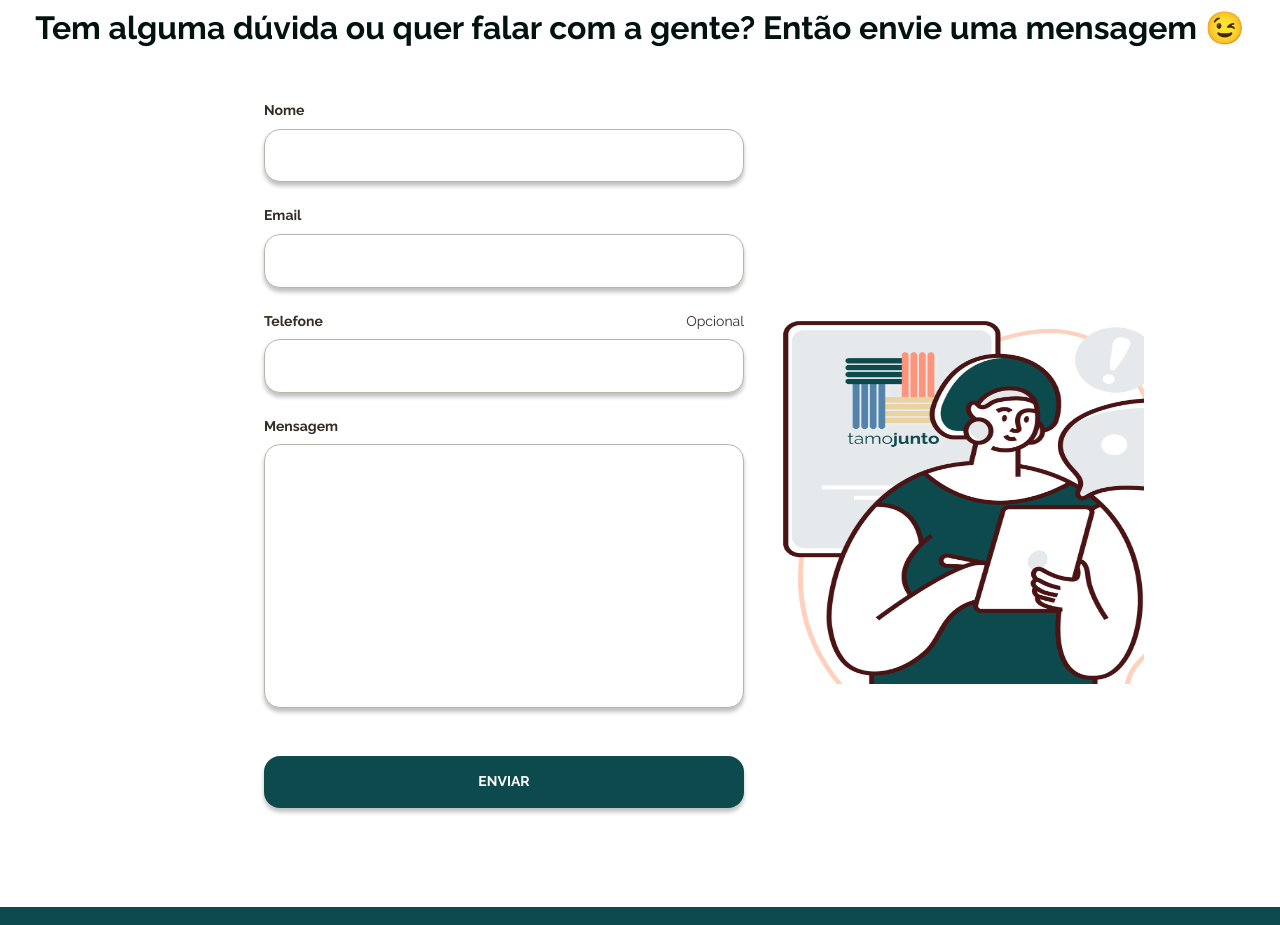
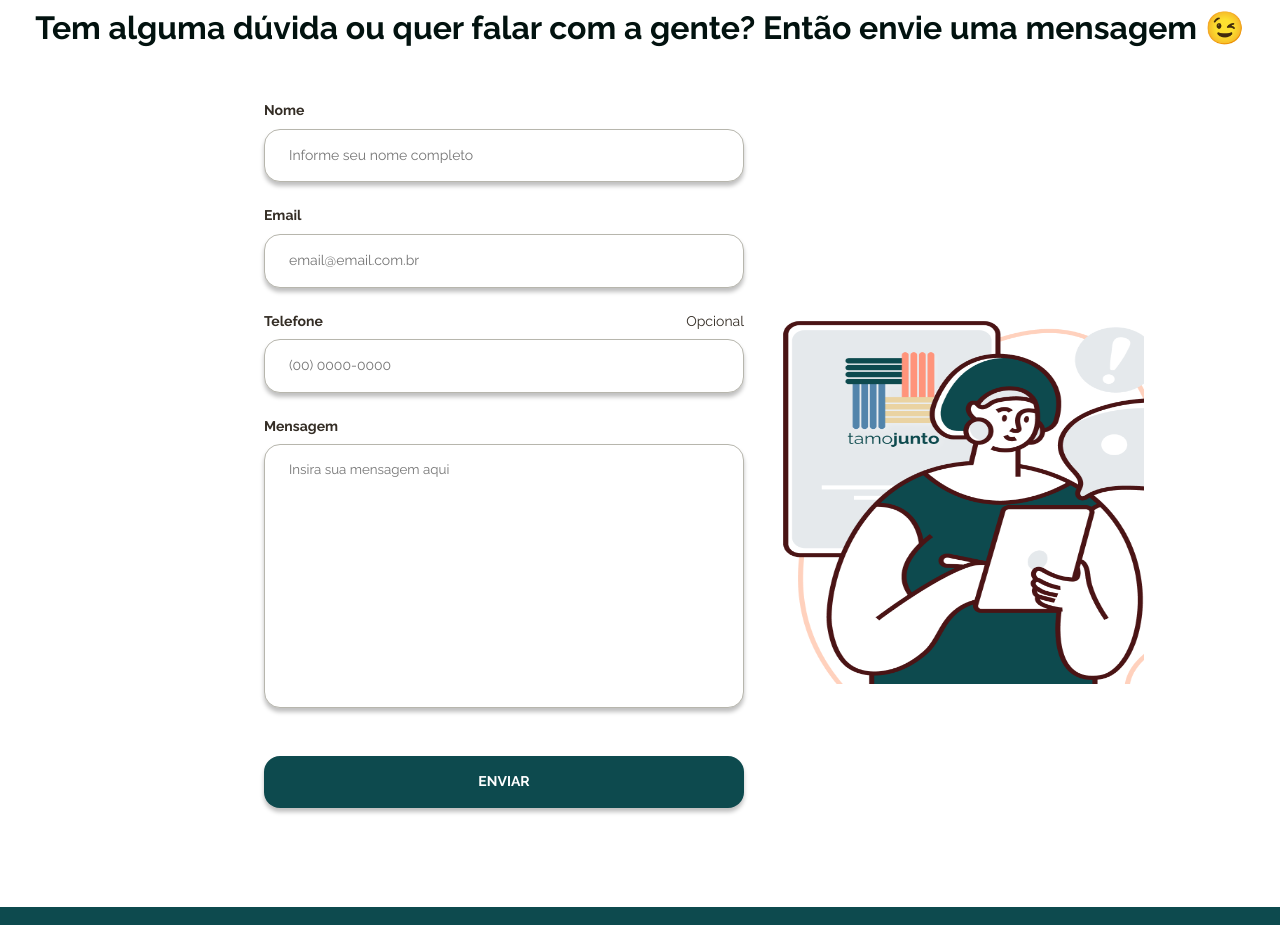
Before and after one commit to ravenascampos/tamo-junto-react, a React (Create React App) app: page / in a window 1280 px wide. Shown: the part 7600-8525 px from the top of the page. Built offline with nearby package versions, Linux system fonts and the light colour scheme.

Commit message:
placeholders

```diff
--- a/src/pages/Home/components/FormsHome/index.jsx
+++ b/src/pages/Home/components/FormsHome/index.jsx
@@ -40,21 +40,40 @@ export function FormsHome() {
     <>
       <Form>
         <Label htmlFor="name">Nome</Label>
-        <Input id="name" type="text" {...register("name")} />
+        <Input
+          placeholder="Informe seu nome completo"
+          id="name"
+          type="text"
+          {...register("name")}
+        />
         <Error>{errors.name?.message}</Error>
         <Label htmlFor="email">Email</Label>
-        <Input id="email" type="email" {...register("email")} />
+        <Input
+          placeholder="email@email.com.br"
+          id="email"
+          type="email"
+          {...register("email")}
+        />
         <Error>{errors.email?.message}</Error>
         <div>
-          <Label htmlFor="phone" mask="(99) 9 9999-9999">
-            Telefone
-          </Label>
+          <Label htmlFor="phone">Telefone</Label>
           <span>Opcional</span>
         </div>
-        <Input id="phone" type="text" {...register("phone")} />
+        <Input
+          id="phone"
+          mask="(99) 9999-9999"
+          type="text"
+          {...register("phone")}
+          placeholder="(00) 0000-0000"
+        />
         <Error>{errors.phone?.message}</Error>
         <Label htmlFor="message">Mensagem</Label>
-        <Textarea id="message" type="text" {...register("message")} />
+        <Textarea
+          placeholder="Insira sua mensagem aqui"
+          id="message"
+          type="text"
+          {...register("message")}
+        />
         <Error>{errors.message?.message}</Error>
         <Button type="submit" onClick={handleSubmit(onSubmit)}>
           ENVIAR
--- a/src/pages/Register/components/FormStep1/index.jsx
+++ b/src/pages/Register/components/FormStep1/index.jsx
@@ -57,20 +57,41 @@ export function FormStep1({ activeStep, steps, handleNext }) {
     <>
       <Form>
         <Label htmlFor="name">Nome completo</Label>
-        <Input id="name" type="text" {...register("name")} />
+        <Input
+          placeholder="Insira seu nome e sobrenome"
+          id="name"
+          type="text"
+          {...register("name")}
+        />
         <Error>{errors.name?.message}</Error>
         <Label htmlFor="phone">Telefone</Label>
-        <Input id="phone" type="text" {...register("phone")} />
+        <Input
+          placeholder="(00) 0000-0000"
+          id="phone"
+          type="text"
+          {...register("phone")}
+        />
         <Error>{errors.phone?.message}</Error>
 
         <Label htmlFor="email">Email</Label>
-        <Input id="email" type="email" {...register("email")} />
+        <Input
+          placeholder="email@email.com.br"
+          id="email"
+          type="email"
+          {...register("email")}
+        />
         <Error>{errors.email?.message}</Error>
         <Label htmlFor="password">Defina sua senha</Label>
-        <Input type="password" id="password" {...register("password")} />
+        <Input
+          placeholder="Defina a senha com letras e números"
+          type="password"
+          id="password"
+          {...register("password")}
+        />
         <Error>{errors.password?.message}</Error>
         <Label htmlFor="passwordConfirmation">Confirme sua senha</Label>
         <Input
+          placeholder="Repita a senha definida acima"
           type="password"
           id="passwordConfirmation"
           {...register("passwordConfirmation")}
--- a/src/pages/Register/components/FormStep2/index.jsx
+++ b/src/pages/Register/components/FormStep2/index.jsx
@@ -64,14 +64,28 @@ export function FormStep2({ activeStep, steps, handleNext }) {
     <>
       <Form>
         <Label htmlFor="company">Nome fantasia</Label>
-        <Input id="company" type="text" {...register("company")} />
+        <Input
+          placeholder="Nome que seus clientes conhecem"
+          id="company"
+          type="text"
+          {...register("company")}
+        />
         <Error>{errors.company?.message}</Error>
         <Label htmlFor="cnpj">CNJP</Label>
-        <Input id="cnpj" type="text" {...register("cnpj")} />
+        <Input
+          placeholder="00.000.000/0000-00"
+          id="cnpj"
+          type="text"
+          {...register("cnpj")}
+        />
         <Error>{errors.cnpj?.message}</Error>
         <Label htmlFor="business">Ramo de atuação</Label>
-        <Select name="business" id="business" required>
-          <Option selected>Selecione um ramo de atuação</Option>
+        <Select
+          placeholder="Selecione seu ramo de atuação"
+          name="business"
+          id="business"
+          required
+        >
           {businessList.map((buss) => {
             return <Option key={buss.value}>{buss.label}</Option>;
           })}
--- a/src/pages/Register/components/FormStep3/index.jsx
+++ b/src/pages/Register/components/FormStep3/index.jsx
@@ -68,33 +68,52 @@ export function FormStep3({ handleNext, activeStep, steps }) {
     <>
       <Form>
         <Label>CEP</Label>
-        <InputCep type="text" {...register("cep")} onBlur={checkCEP} />
+        <InputCep
+          placeholder="0000-00"
+          type="text"
+          {...register("cep")}
+          onBlur={checkCEP}
+        />
         <Error>{errors.cep?.message}</Error>
 
         <Label>Endereço</Label>
-        <Input type="text" {...register("address")} />
+        <Input
+          placeholder="Insira seu endereço"
+          type="text"
+          {...register("address")}
+        />
         <Error>{errors.address?.message}</Error>
         <Grid>
           <Wrapper>
             <Label>Número</Label>
-            <Input type="text" {...register("number")} />
+            <Input placeholder="XXXX" type="text" {...register("number")} />
             <Error>{errors.number?.message}</Error>
           </Wrapper>
           <Wrapper>
             <Label>
               Complemento <span>Opcional</span>
             </Label>
-            <Input />
+            <Input placeholder="Ap XX" />
           </Wrapper>
         </Grid>
         <Grid>
           <Wrapper>
             <Label>Estado</Label>
-            <Input type="text" {...register("uf")} disabled />
+            <Input
+              placeholder="Estado"
+              type="text"
+              {...register("uf")}
+              disabled
+            />
           </Wrapper>
           <Wrapper>
             <Label>Municipio</Label>
-            <Input type="text" {...register("city")} disabled />
+            <Input
+              placeholder="Município"
+              type="text"
+              {...register("city")}
+              disabled
+            />
           </Wrapper>
         </Grid>
 
```
